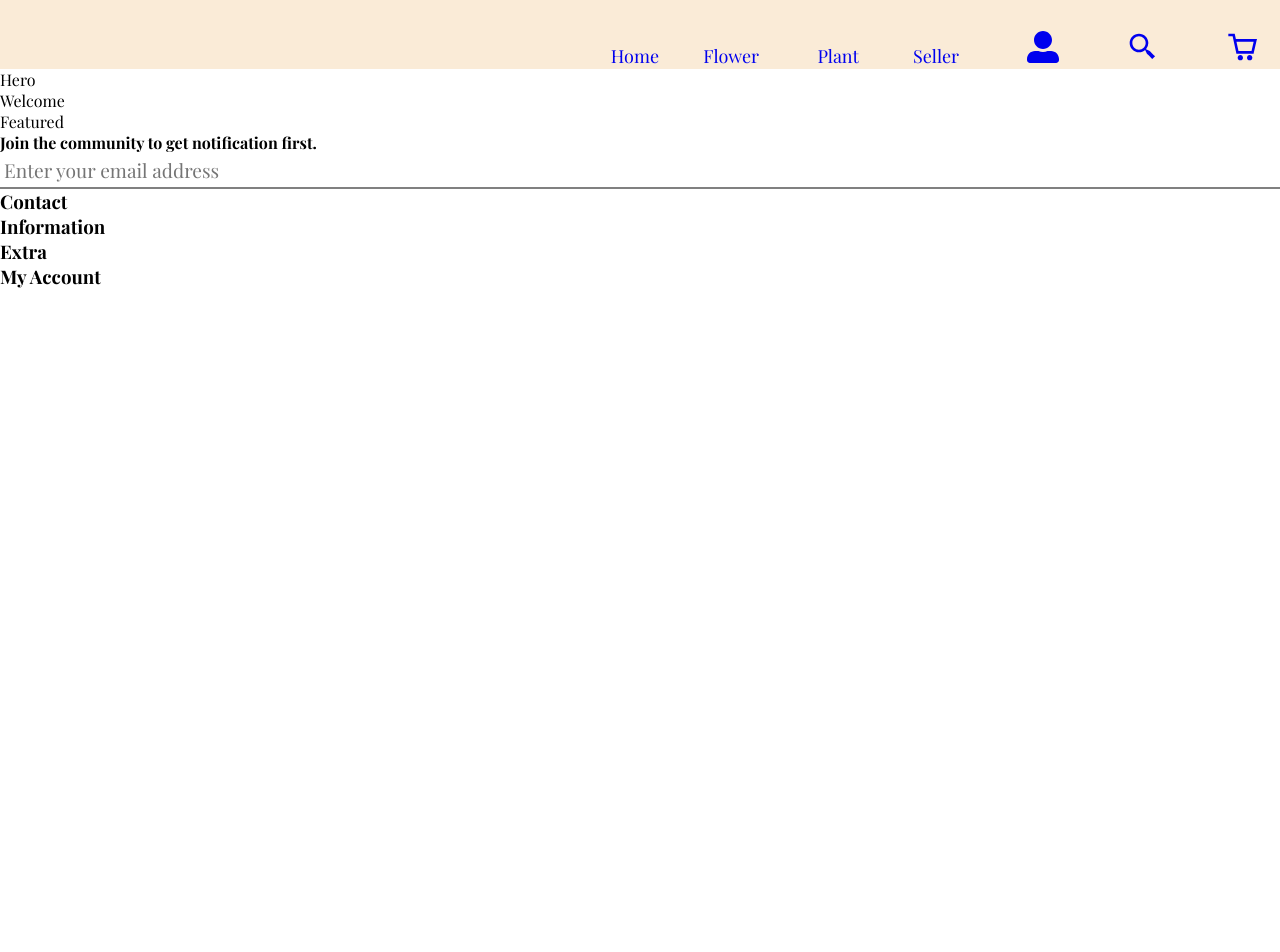
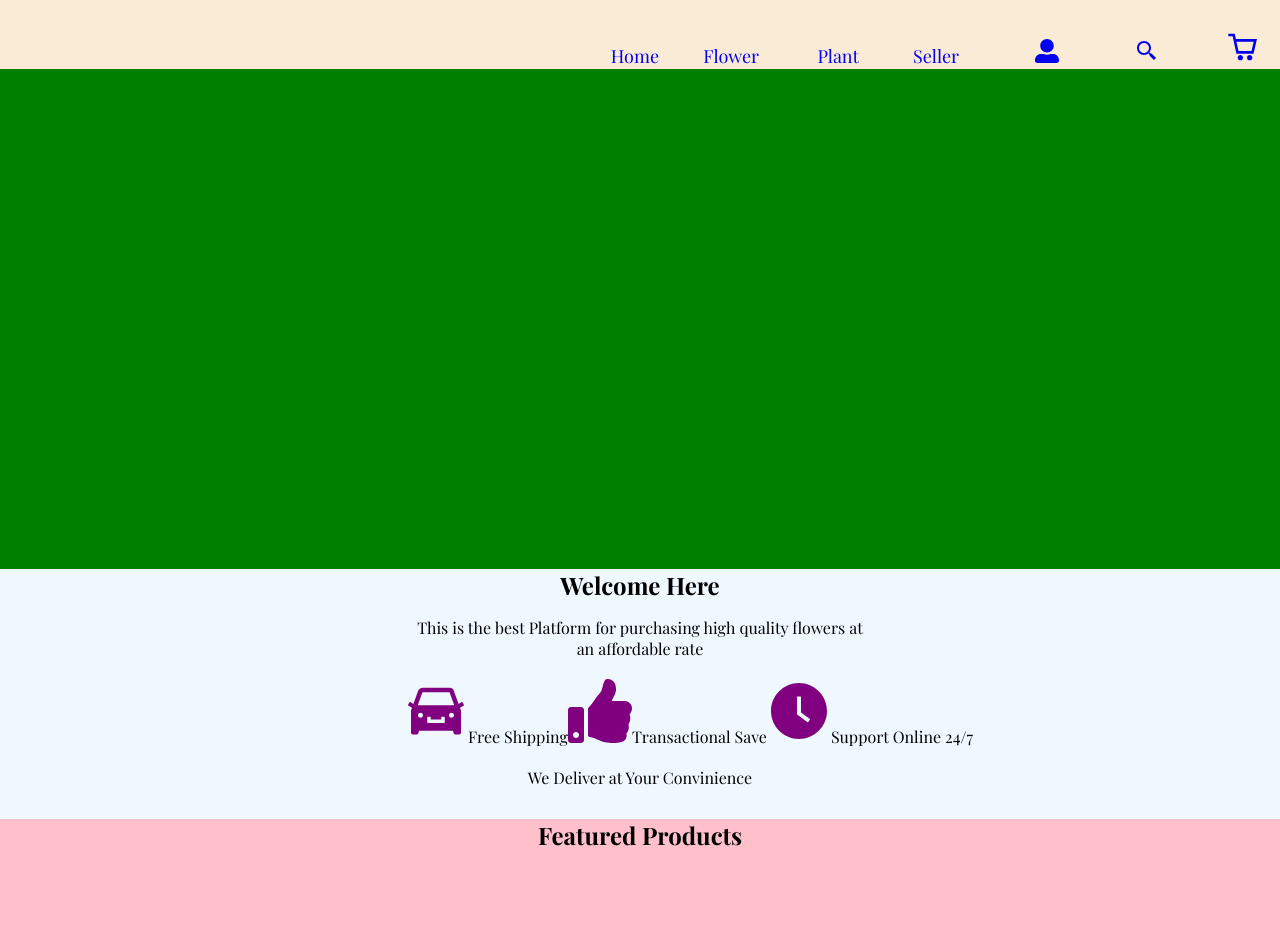
Before and after one commit to luyosamson/BlossomsStore, a React (Create React App) app: page / in a window 1280 px wide. Shown: the top 952 px of the page. Before the commit the page ends 800 px from the top, so only its background shows below. Built offline with nearby package versions, Linux system fonts and the light colour scheme.

Commit message:
Correct error

```diff
--- a/public/index.html
+++ b/public/index.html
@@ -14,7 +14,7 @@
       href="https://fonts.googleapis.com/css2?family=Playfair+Display:wght@400;500;700;900&display=swap"
       rel="stylesheet"
     />
-    <link rel="apple-touch-icon" href="%PUBLIC_URL%/logo192.png" />
+    <link rel="apple-touch-icon" href="%PUBLIC_URL%/flower.jpeg" />
     <!--
       manifest.json provides metadata used when your web app is installed on a
       user's mobile device or desktop. See https://developers.google.com/web/fundamentals/web-app-manifest/
@@ -29,7 +29,7 @@
       work correctly both with client-side routing and a non-root public URL.
       Learn how to configure a non-root public URL by running `npm run build`.
     -->
-    <title>Plantsy</title>
+    <title>Blossoms</title>
   </head>
   <body>
     <noscript>You need to enable JavaScript to run this app.</noscript>
--- a/src/components/App.js
+++ b/src/components/App.js
@@ -8,6 +8,7 @@ import Navbar from "./Navbar";
 import Search from "./Search";
 import Cart from "./Cart";
 import Signup from "./Signup";
+import Footer from "./Footer";
 
 function App() {
 
@@ -15,7 +16,7 @@ function App() {
 
   return (
     <div>
-      <Navbar/>
+      <><Navbar/></>
       <Routes>
         <Route  path="/" element={<Home/>}  />
         <Route  path="/flower" element={<Flower />}  />
@@ -25,6 +26,8 @@ function App() {
         <Route  path="/search" element={<Search/>}  />
         <Route  path="/cart" element={<Cart/>}  />
       </Routes>
+       <Footer/>
+
 
     </div>
   );
--- a/src/components/Featured.js
+++ b/src/components/Featured.js
@@ -2,7 +2,9 @@ import React from 'react'
 
 function Featured() {
   return (
-    <div>Featured</div>
+    <div className='featured'>
+      <h2 className='Ftitle'>Featured Products</h2>
+      </div>
   )
 }
 
--- a/src/components/Footer.js
+++ b/src/components/Footer.js
@@ -4,14 +4,18 @@ function Footer() {
   return (
   <div className="footer">
 
-    <form>
-    <label htmlFor="email-notification">Join the community to get notification first.
-    </label><input type="email" name="email" placeholder="Enter your email address"/>
+    <form className="footerForm">
+    <label className="labell" htmlFor="email-notification">Subscribe to our newslater:
+   <input className="email"   type="email" name="email" placeholder="Enter your email address"/>
+
+    <button className="submitt"   type="submit">Submit</button></label>
     </form>
+    <div className="footerInfo">
     <h3>Contact</h3>
     <h3>Information</h3>
     <h3>Extra</h3>
     <h3>My Account</h3>
+    </div>
 
 
   </div>
--- a/src/components/Hero.js
+++ b/src/components/Hero.js
@@ -2,7 +2,7 @@ import React from 'react'
 
 function Hero() {
   return (
-    <div>Hero</div>
+    <div className='herocard'></div>
   )
 }
 
--- a/src/components/Home.js
+++ b/src/components/Home.js
@@ -3,19 +3,22 @@ import Footer from "./Footer";
 import Hero from './Hero'
 import Welcome from "./Welcome";
 import Featured from "./Featured";
+import Flower from "./Flower";
+import Plant from "./Plant";
+
 
 
 
 function Home() {
   return (
-    <>
+    <div className="home">
 
   <Hero />
   <Welcome />
   <Featured />
 
-  <Footer/>
-    </>
+
+    </div>
   );
 }
 
--- a/src/components/Navbar.js
+++ b/src/components/Navbar.js
@@ -22,7 +22,7 @@ function Navbar() {
   return (
     <div className="navbar">
         <NavLink
-        to='/home'
+        to='/'
         style={linkstyle}
         >
         Home
@@ -51,14 +51,14 @@ function Navbar() {
         to='/signup'
          style={linkstyle}
          >
-        <FaUserAlt size='2rem'/>
+        <FaUserAlt size='1.5rem'/>
         </NavLink>
 
         <NavLink
         to='/search'
          style={linkstyle}
          >
-        <BiSearchAlt2 size='2rem' />
+        <BiSearchAlt2 size='1.5rem' />
           </NavLink>
 
         <NavLink
--- a/src/components/Welcome.js
+++ b/src/components/Welcome.js
@@ -1,8 +1,26 @@
 import React from 'react'
+import {AiFillCar} from 'react-icons/ai'
+import {FaThumbsUp} from 'react-icons/fa'
+import {AiFillClockCircle} from 'react-icons/ai'
 
 function Welcome() {
   return (
-    <div>Welcome</div>
+    <div className='welcome'>
+      <div className='welcomeNote'>
+      <h2>Welcome Here</h2>
+      <p>This is the best Platform for purchasing high quality flowers at <br/>
+      an affordable rate
+      </p>
+      </div>
+      <div className='iconss'>
+      <AiFillCar size="4rem" color='purple'/>Free Shipping
+       <FaThumbsUp size="4rem" color='purple'/>Transactional Save
+      <AiFillClockCircle size="4rem" color='purple'/>Support Online 24/7
+
+      </div>
+<p className='moto'>We Deliver at Your Convinience</p>
+
+    </div>
   )
 }
 
--- a/src/index.css
+++ b/src/index.css
@@ -150,3 +150,76 @@ font-size: 18px;
 justify-content: center;
 
 }
+
+.home {
+
+  height: 1500px;
+}
+
+.herocard{
+
+  background-color:green;
+  height: 500px;
+}
+.Ftitle{
+  text-align: center;
+}
+
+
+
+
+.welcome{
+  background-color: aliceblue;
+  height: 250px;
+
+
+}
+.welcomeNote{
+  text-align: center;
+}
+.featured{
+background-color: pink;
+height: 600px;
+
+}
+.iconss{
+  justify-content: center;
+  margin-left: 30%;
+  padding: 20px;
+}
+.moto{
+
+  text-align: center;
+}
+.footer{
+  background-color: gray;
+  height: 300px;
+}
+.footerForm{
+  background-color: cadetblue;
+  height: 80px;
+  display: block;
+  margin-top: 20px;
+}
+.footerInfo{
+
+  display: grid;
+}
+.email{
+  width: 500px;
+  margin-top: 20px;
+}
+.labell{
+  margin-top: 20px;
+}
+.submitt{
+  height: 36px;
+  width: 80px;
+  margin-left: 10px;
+  border-radius: 2px;
+  font: bold;
+}
+.submitt:hover{
+  background-color: green;
+
+}
```
Also changed, not shown: public/flower.jpeg (added), 1 other file (tests, documents, lock files or other folders).
